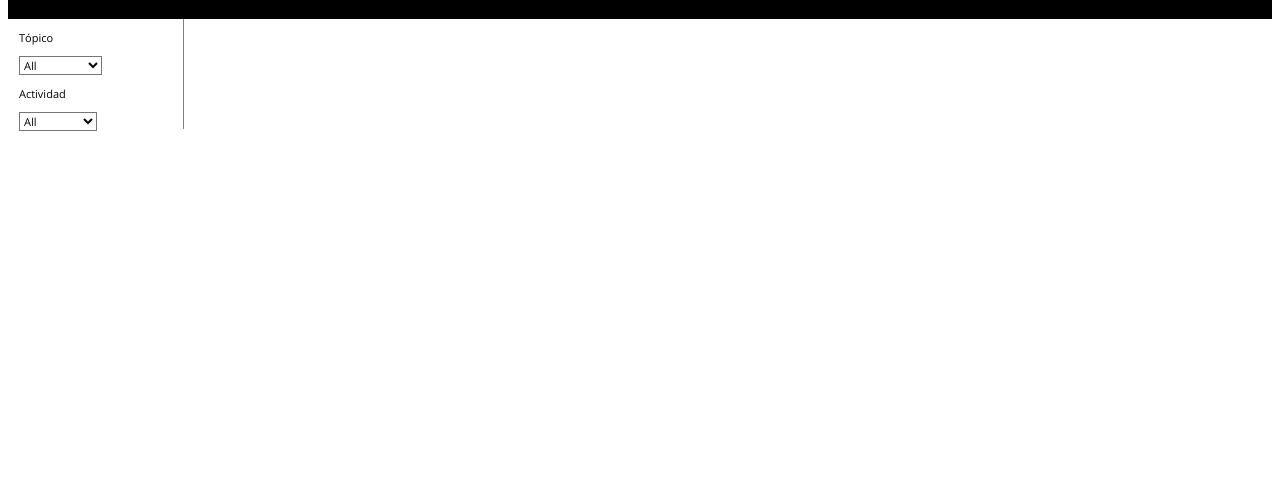
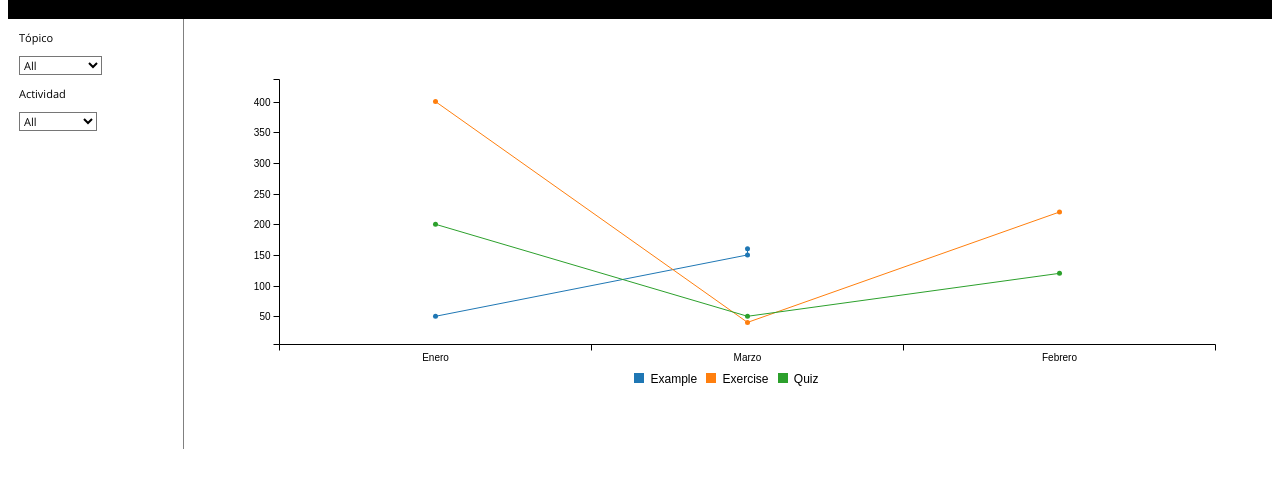
Before and after one commit to Hybrid14/INFO175_Empire, a plain HTML site: page Code/WebContent/index_v2.html in a window 1280 px wide. Shown: the part 117-604 px from the top of the page. Drawn offline with nearby package versions, Linux system fonts and the light colour scheme.

Commit message:
Agregado gráfico provisorio a la visualización

```diff
--- a/Code/WebContent/index_v2.html
+++ b/Code/WebContent/index_v2.html
@@ -6,6 +6,8 @@
         <meta name="viewport" content="width=device-width, initial-scale=1">
   		<link type="text/css" href="style/c3.min.css" rel="stylesheet"/>
         <script type="text/javascript" src ="script/linq.min.js"></script>
+        <script type="text/javascript" src="script/jquery-1.9.1.js"></script>
+        <script src="https://d3js.org/d3.v3.min.js"></script>
         <script type="text/javascript" src ="script/c3.min.js"></script>
         <link type="text/css" href="style/main.css" rel="stylesheet"/>
 		<script type="text/javascript" src ="script/pruebaDatos11.js"></script>
--- a/Code/WebContent/script/pruebaDatos11.js
+++ b/Code/WebContent/script/pruebaDatos11.js
@@ -1,34 +1,35 @@
- (function(){
-	 var universo = [
-	                  //{Activity:'Example',Mes:'Enero', Activitycount:50},
+ function displayData(){
+    var universo = [
+	                  {Activity:'Example',Mes:'Enero', Activitycount:50},
 	                  //{Activity:'Example',Mes:'Enero', Activitycount:100},
 	                  {Activity:'Example',Mes:'Marzo', Activitycount:150},
-	                  {Activity:'Exercise',Mes:'Febrero', Activitycount:400},
-	                  {Activity:'Example',Mes:'Marzo', Activitycount:150},
-	                  {Activity:'Quiz',Mes:'Enero', Activitycount:200}
-	                  //{Activity:'Quiz',Mes:'Febrero', Activitycount:50},
-	                  //{Activity:'Exercise',Mes:'Enero', Activitycount:40},
+	                  {Activity:'Exercise',Mes:'Marzo', Activitycount:400},
+	                  {Activity:'Example',Mes:'Febrero', Activitycount:160},
+	                  {Activity:'Quiz',Mes:'Enero', Activitycount:200},
+	                  {Activity:'Quiz',Mes:'Febrero', Activitycount:50},
+	                  {Activity:'Exercise',Mes:'Enero', Activitycount:40},
 	                  //{Activity:'Quiz',Mes:'Marzo', Activitycount:70},
-	                  //{Activity:'Quiz',Mes:'Marzo', Activitycount:120},
-	                  //{Activity:'Exercise',Mes:'Febrero', Activitycount:220},
+	                  {Activity:'Quiz',Mes:'Marzo', Activitycount:120},
+	                  {Activity:'Exercise',Mes:'Febrero', Activitycount:220},
 	                  //{Activity:'Quiz',Mes:'Febrero', Activitycount:56},
 	                  //{Activity:'Example',Mes:'Marzo', Activitycount:110}
 
 	                  ];
 
+
 	 var categorias = Enumerable.From(universo) //extraer informacion
-	 								.Select(function(x) {return x.Activity;}) //aca se especifica lo que se quiere retornar
+	 								.Select(function(x) {return x.Mes;}) //aca se especifica lo que se quiere retornar
 	 								//.Distinct() //se quitan los duplicados
 	 								.ToArray(); //los datos se insertan en un arreglo
 
 	 var arrCategorias = [];
-	 arrCategorias.push('Mes'); //el primer nodo sea el mes
-	 categorias.forEach(function(mes){arrCategorias.push(mes);}); //recorrer los meses(sin duplicarse)
+	 arrCategorias.push('Activity'); //el primer nodo sea el Activity
+	 categorias.forEach(function(Activity){arrCategorias.push(Activity);}); //recorrer los Activityes(sin duplicarse)
 
 	 //console.log(arrCategoria);
 
 	 var monedas = Enumerable.From(universo)
-	 						 .Select(function(x){return x.Mes;})
+	 						 .Select(function(x){return x.Activity;})
 	 						 //.Distinct()
 	 						 .ToArray();
 	 var arrTipos = [];
@@ -36,7 +37,7 @@
 		 var arrMoneda =[];
 		 arrMoneda.push(moneda);
 
-		 universo.filter(function(x){return x.Mes==moneda;})
+		 universo.filter(function(x){return x.Activity==moneda;})
 		 		   .map(function(x){return x.Activitycount}) //manejo de arreglos
 		 		   .forEach(function(activitycount){
 		 			   arrMoneda.push(activitycount);
@@ -51,7 +52,7 @@
 	 var lineChart = c3.generate({
 		 bindto:'#c-line',
 		 data:{
-			 x:'Mes',
+			 x:'Activity',
 			 columns:arrData,
 			 //color:function(color,d){
 				 //var moneda = (d,id) ? d.id :d
@@ -66,4 +67,8 @@
 				}
 	 });
 
- }());
+ };
+ $(window).ready(function() {
+	    displayData(); // llama a la función loadData más arriba
+
+ });
```
